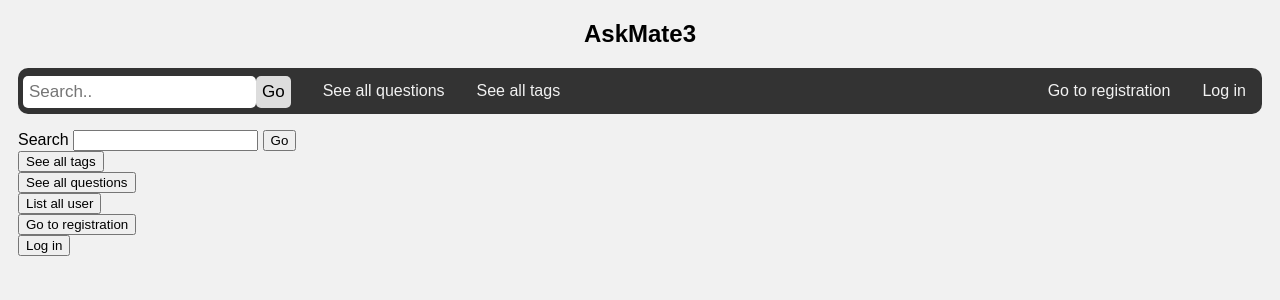
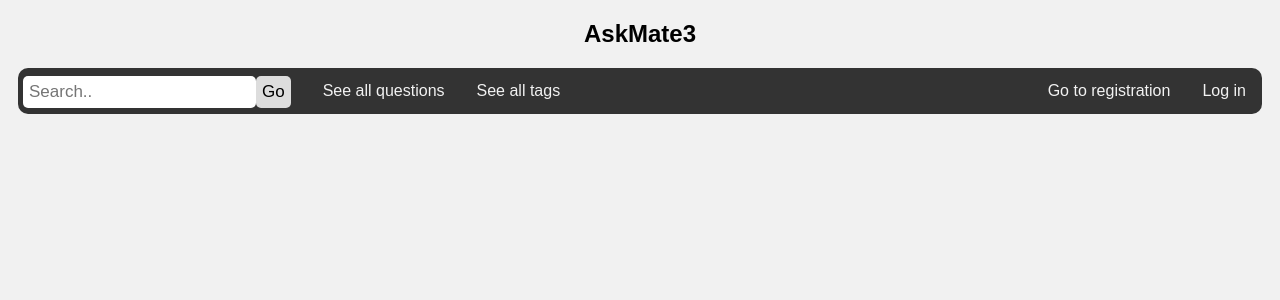
Before and after one commit to CodecoolGlobal/ask-mate-3-python-oliviakovacs, a Flask app: template templates/main.html in a window 1280 px wide. Shown: the part 163-463 px from the top of the page. Run offline with Flask 2, Linux system fonts and the light colour scheme; the template is opened without the code that fills it, so the values that code supplies are empty.

Commit message:
user.html fixed

```diff
--- a/templates/main.html
+++ b/templates/main.html
@@ -26,34 +26,15 @@
             <form action="/registration">
             <a href="/registration" style="float: right">Go to registration</a>
         </form>
+        {% else %}
+            <form action="/users">
+                <a href="/users">List all users</a>
+            </form>
         {% endif %}
     </div>
-
     <ol>
     {% for question in questions %}
             <li> <a href="/question/{{ question.id }}">{{ question.title }}</a></li>
     {% endfor %}
     </ol>
-    <form action="/search" method="post">
-        <label for="search">Search</label>
-        <input id="search" name="search" type="text" required>
-        <button type="submit">Go</button><br>
-    </form>
-    <form action="/tags">
-        <button type="submit">See all tags</button>
-    </form>
-    <form action="/list">
-        <button type="submit">See all questions</button>
-    </form>
-     <form action="/users">
-        <button type="submit">List all user</button>
-    </form>
-    {% if not logged_in %}
-    <form action="/registration">
-        <button type="submit">Go to registration</button>
-    </form>
-    <form action="/login">
-        <button type="submit">Log in</button>
-    </form>
-    {% endif %}
 {% endblock %}
```
Also changed, not shown: templates/user.html (+0 -14 lines), templates/users.html (+1 -13 lines). Lines whose indentation alone changed are shown as unchanged.
